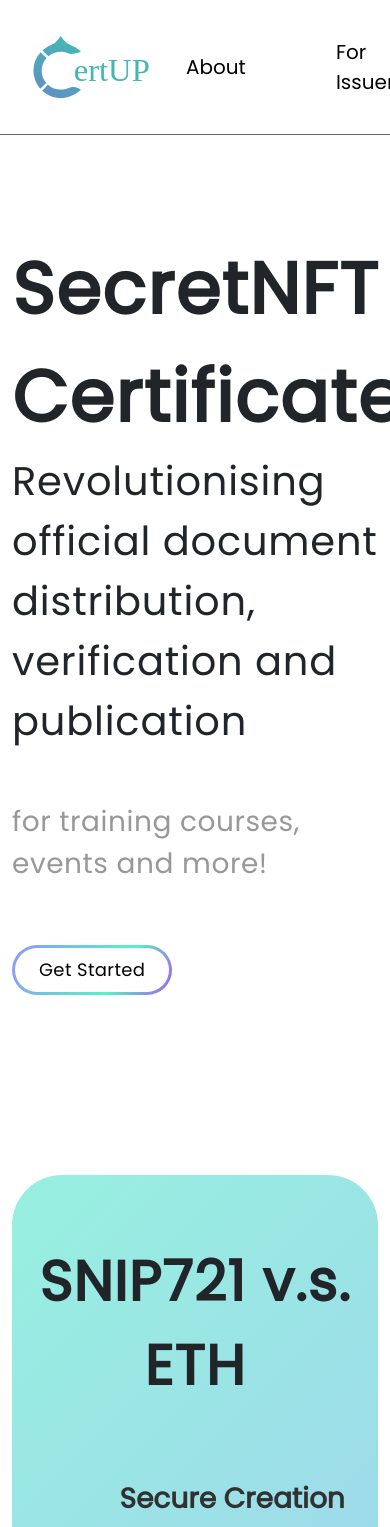
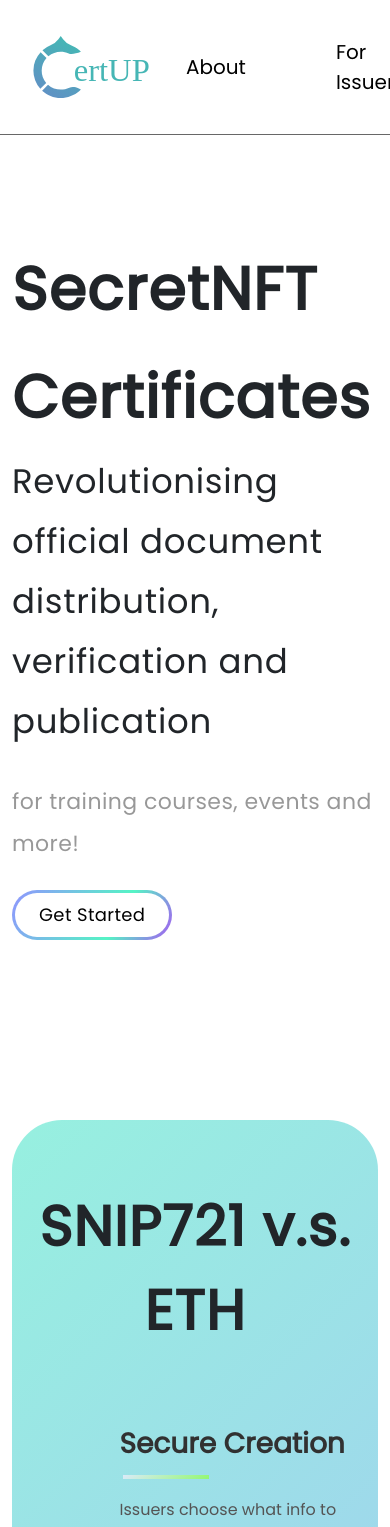
Before and after one commit to CertUP/CertUP-Website, a React (Create React App) app: page / in a window 390 px wide. Shown: the top 1527 px of the page. Built offline with nearby package versions, Linux system fonts and the light colour scheme.

Commit message:
mobileify home page

```diff
--- a/src/components/Footer/index.tsx
+++ b/src/components/Footer/index.tsx
@@ -5,7 +5,7 @@ import Image from 'react-bootstrap/Image';
 import CUButton from '../CUButton';
 import styles from './styles.module.scss';
 
-import logo from '../../assets/certup-logo.svg';
+import logo from '../../assets/certup-logo-space.min.svg';
 import secretlogo from '../../assets/secret-logo.svg';
 import { Link } from 'react-router-dom';
 
@@ -15,8 +15,8 @@ export default function Footer() {
       <Container>
         <Row>
           <Col md={4}>
-            <div style={{ paddingTop: '55px' }}>
-              <Image src={logo} fluid={true} style={{ width: '50%' }} />
+            <div style={{ paddingTop: '55px', width: '50%' }}>
+              <Image src={logo} fluid={true} />
             </div>
             <br />
             <CUButton disabled={true}>Coming Soon</CUButton>
--- a/src/pages/Home/index.tsx
+++ b/src/pages/Home/index.tsx
@@ -27,8 +27,8 @@ export default function Home() {
               <Row>
                 <span className={styles.certTagline}>for training courses, events and more!</span>
               </Row>
-              <Row style={{ paddingTop: '60px' }}>
-                <Col md={'auto'}>
+              <Row className={styles.gsButtonRow}>
+                <Col xs={'auto'}>
                   {parseInt(process.env.REACT_APP_HOME_ONLY as string, 10) ? (
                     <CUButton disabled={true}>Coming Soon</CUButton>
                   ) : (
@@ -115,7 +115,7 @@ export default function Home() {
                   <span className={styles.infoLeftLabel}>Public</span>
                 </Row>
               </Col>
-              <Col xs={9} md={4} className={styles.infoCol} style={{ paddingRight: '100px' }}>
+              <Col xs={9} md={4} className={styles.infoCol} style={{ paddingRight: '50px' }}>
                 <Row>
                   <span className={styles.infoTopLabel}>Happier Users</span>
                   <hr className={styles.info3} />
@@ -126,8 +126,9 @@ export default function Home() {
                   </p>
                 </Row>
                 <Row>
-                  <p className={styles.infoBody}>
-                    Certifiate owners data is viewable by the world, posing risks to their security.
+                  <p className={`${styles.infoBody} ${styles.lastColSpacer}`}>
+                    Certifiate owners data is viewable by the world, posing risks to their security
+                    and privacy.
                   </p>
                 </Row>
               </Col>
@@ -144,7 +145,7 @@ export default function Home() {
               <span className={styles.createSubTitle}>Learn and share lessons with gratitude.</span>
             </Row>
             <Row className="justify-content-center">
-              <Col md="auto">
+              <Col xs="auto">
                 {parseInt(process.env.REACT_APP_HOME_ONLY as string, 10) ? (
                   <CUButtonDark disabled={true}>Coming Soon</CUButtonDark>
                 ) : (
--- a/src/pages/Home/styles.module.scss
+++ b/src/pages/Home/styles.module.scss
@@ -26,6 +26,41 @@
   color: #989898;
 
   padding-top: 50px;
+}
+
+.gsButtonRow {
+  padding-top: 60px;
+}
+
+@media (max-width: 768px) {
+  .certTitle {
+    font-size: 60px !important;
+  }
+
+  .certSubTitle {
+    font-size: 34px !important;
+  }
+
+  .certTagline {
+    font-size: 22px !important;
+    padding-top: 30px !important;
+  }
+
+  .gsButtonRow {
+    padding-top: 25px !important;
+  }
+
+  .lastColSpacer {
+    padding-top: 5vh;
+  }
+
+  .createTitle {
+    font-size: 60px !important;
+  }
+
+  .createSubTitle {
+    font-size: 20px !important;
+  }
 }
 
 .infoBox {
```
Also changed, not shown: src/assets/certup-logo-space.min.svg (added), src/assets/certup-logo-space.svg (added).
